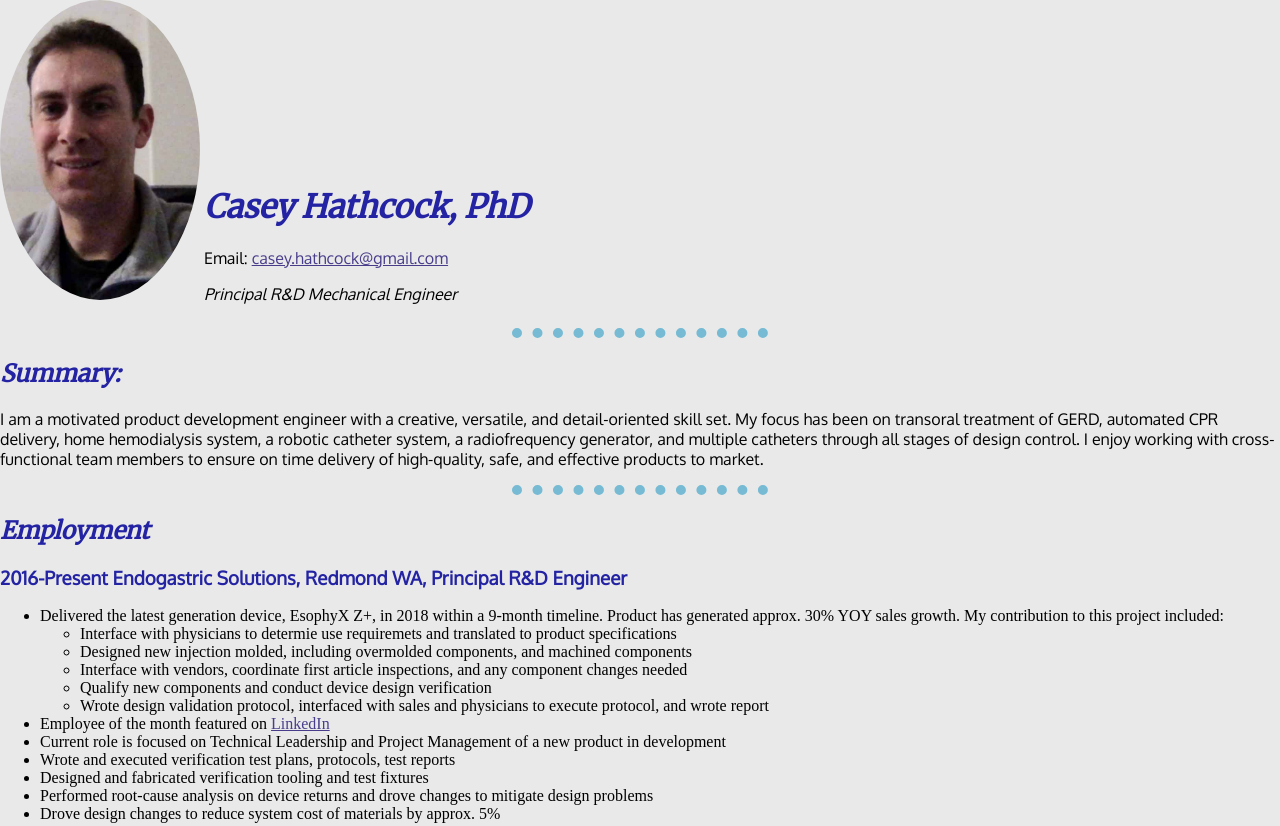
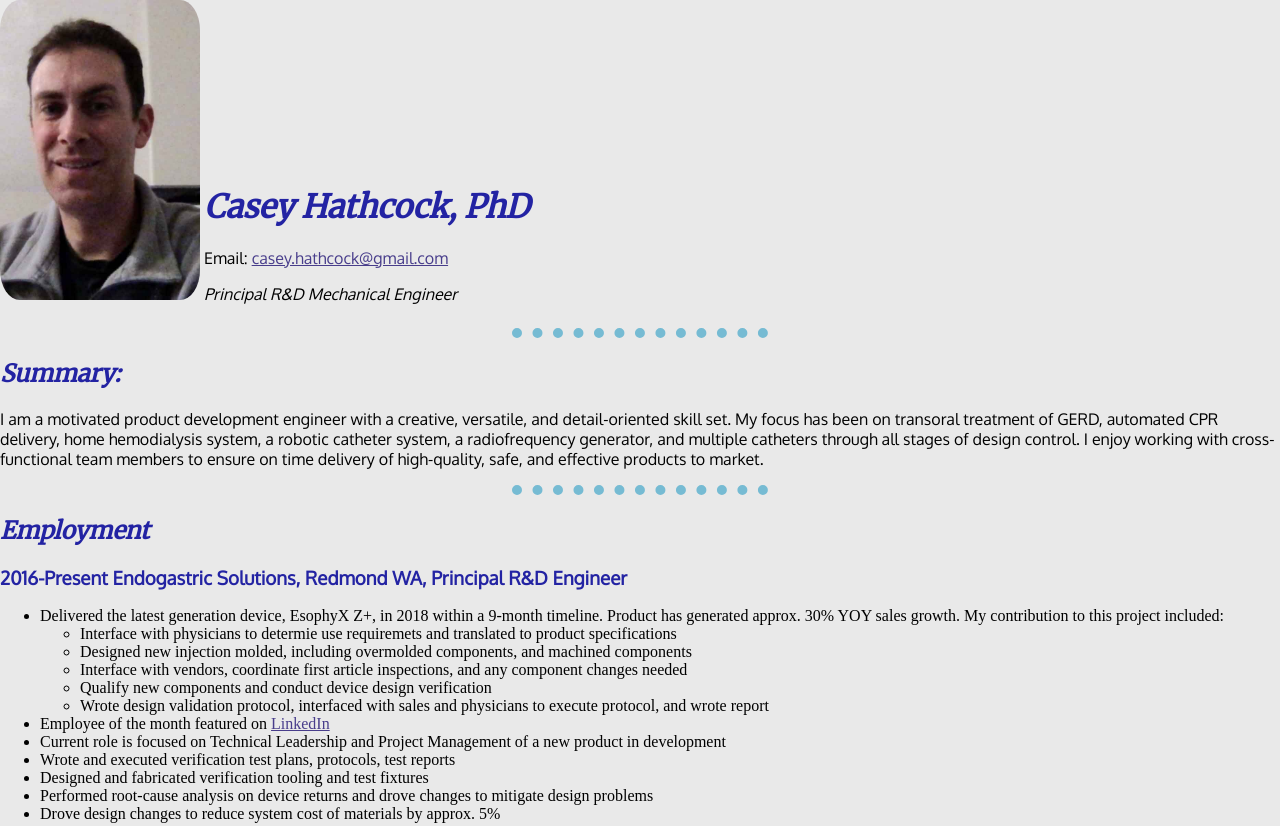
Before and after one commit to chathcock1/CV, a plain HTML site: page index.html in a window 1280 px wide. Shown: the top 826 px of the page. Drawn offline with Linux system fonts and the light colour scheme.

Commit message:
Changed radius on picture

```diff
--- a/css/stylesheet.css
+++ b/css/stylesheet.css
@@ -47,6 +47,10 @@ p {
     border-radius: 100%;
 }
 
+.roundedBorder {
+    border-radius: 10%;
+}
+
 .introTable {
     border: none;
     padding: 5;
--- a/index.html
+++ b/index.html
@@ -11,7 +11,7 @@
 </head>
 <body>
     <div>
-        <div> <img class="circular" src="images/mypicture.jpg" alt="Picture of Casey Hathcock" width="200px"></div>
+        <div> <img class="roundedBorder" src="images/mypicture.jpg" alt="Picture of Casey Hathcock" width="200px"></div>
         <div><h1><em>Casey Hathcock, PhD</em></h1>
             <p>Email: <a href="mailto:casey.hathcock@gmail.com">casey.hathcock@gmail.com</a></p>
             <p><em>Principal R&amp;D Mechanical Engineer</em></p>
```
Also changed, not shown: contactme.html (+3 -1 lines), images/IMG_1216.jpg (deleted), 2 other files.
